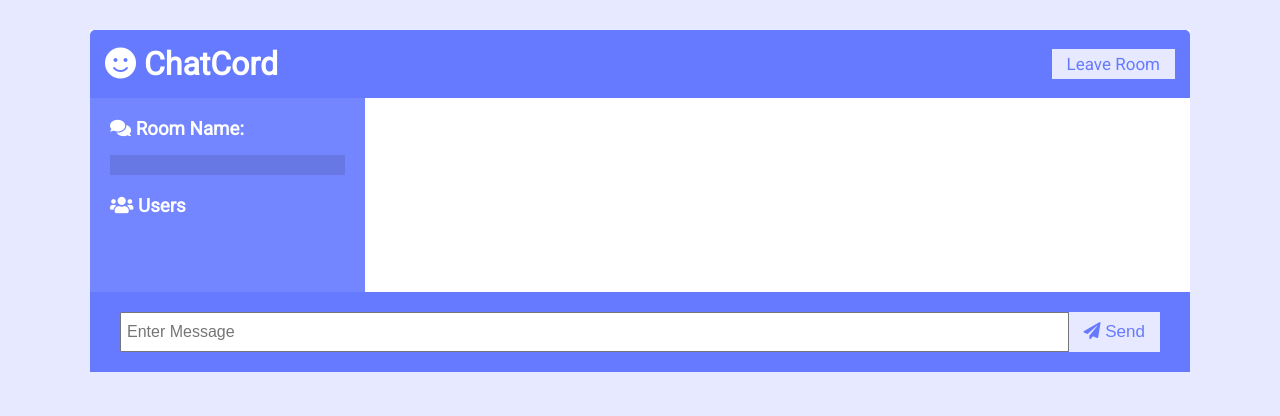
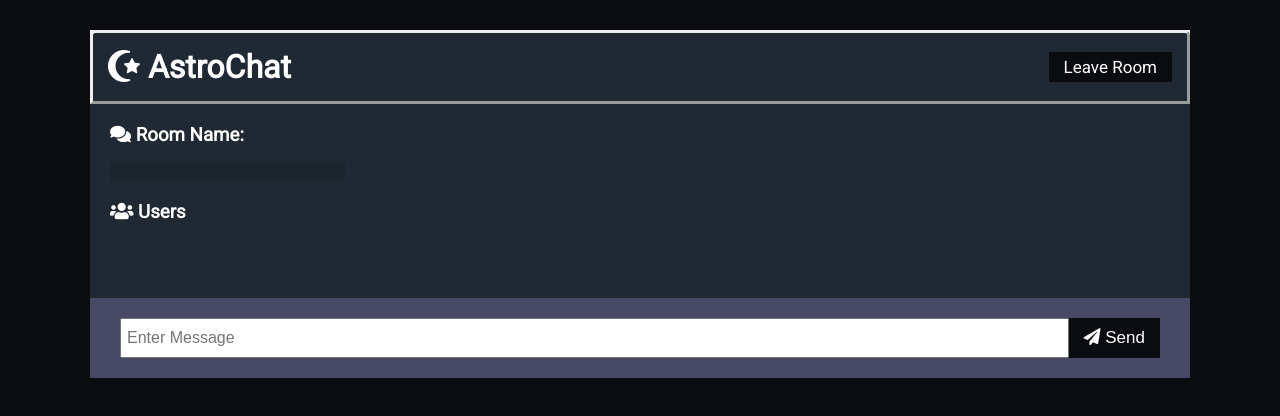
Before and after one commit to Gyokuro-cha/astrochat, a website: page public/chat.html in a window 1280 px wide. Drawn offline with nearby package versions, Linux system fonts and the light colour scheme; no server answers.

Commit message:
Update CSS

```diff
--- a/public/chat.html
+++ b/public/chat.html
@@ -10,12 +10,12 @@
       crossorigin="anonymous"
     />
     <link rel="stylesheet" href="css/style.css" />
-    <title>ChatCord App</title>
+    <title>AstroChat App</title>
   </head>
   <body>
     <div class="chat-container">
       <header class="chat-header">
-        <h1><i class="fas fa-smile"></i> ChatCord</h1>
+        <h1><i class="fas fa-star-and-crescent"></i> AstroChat</h1>
         <a id="leave-btn" class="btn">Leave Room</a>
       </header>
       <main class="chat-main">
--- a/public/css/style.css
+++ b/public/css/style.css
@@ -1,9 +1,10 @@
 @import url('https://fonts.googleapis.com/css?family=Roboto&display=swap');
 
 :root {
-	--dark-color-a: #667aff;
-	--dark-color-b: #7386ff;
-	--light-color: #e6e9ff;
+	--dark-color-a: #0B0C10;
+	--dark-color-b: #1F2833;
+	--light-color: #464866;
+	--text-color: white;
 	--success-color: #5cb85c;
 	--error-color: #d9534f;
 }
@@ -17,7 +18,7 @@
 body {
 	font-family: 'Roboto', sans-serif;
 	font-size: 16px;
-	background: var(--light-color);
+	background: var(--dark-color-a);
 	margin: 20px;
 }
 
@@ -32,8 +33,8 @@ a {
 .btn {
 	cursor: pointer;
 	padding: 5px 15px;
-	background: var(--light-color);
-	color: var(--dark-color-a);
+	background: var(--dark-color-a);
+	color: var(--text-color);
 	border: 0;
 	font-size: 17px;
 }
@@ -48,7 +49,8 @@ a {
 }
 
 .chat-header {
-	background: var(--dark-color-a);
+	background: var(--dark-color-b);
+	border-style: outset;
 	color: #fff;
 	border-top-left-radius: 5px;
 	border-top-right-radius: 5px;
@@ -86,6 +88,7 @@ a {
 }
 
 .chat-messages {
+	background: var(--dark-color-b);
 	padding: 30px;
 	max-height: 500px;
 	overflow-y: scroll;
@@ -102,7 +105,7 @@ a {
 .chat-messages .message .meta {
 	font-size: 15px;
 	font-weight: bold;
-	color: var(--dark-color-b);
+	color: var(--text-color);
 	opacity: 0.7;
 	margin-bottom: 7px;
 }
@@ -113,7 +116,7 @@ a {
 
 .chat-form-container {
 	padding: 20px 30px;
-	background-color: var(--dark-color-a);
+	background-color: var(--light-color);
 }
 
 .chat-form-container form {
--- a/server.js
+++ b/server.js
@@ -43,8 +43,6 @@ io.on('connection', socket => {
     //Get chat history for the room user
     let roomMessages = await messageService.getMessagesForRoom(user.room);
 
-    console.log(`roomMessages ${roomMessages}`);
-
     io.to(user.room).emit('roomMessageHistory', {
       room: user.room,
       messages: roomMessages
```
Also changed, not shown: public/index.html (+21 -5 lines).
